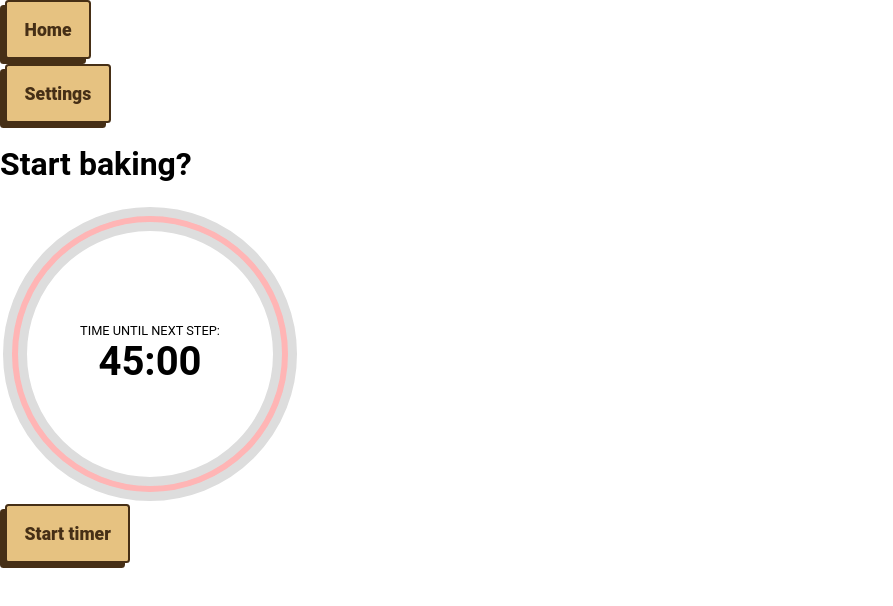
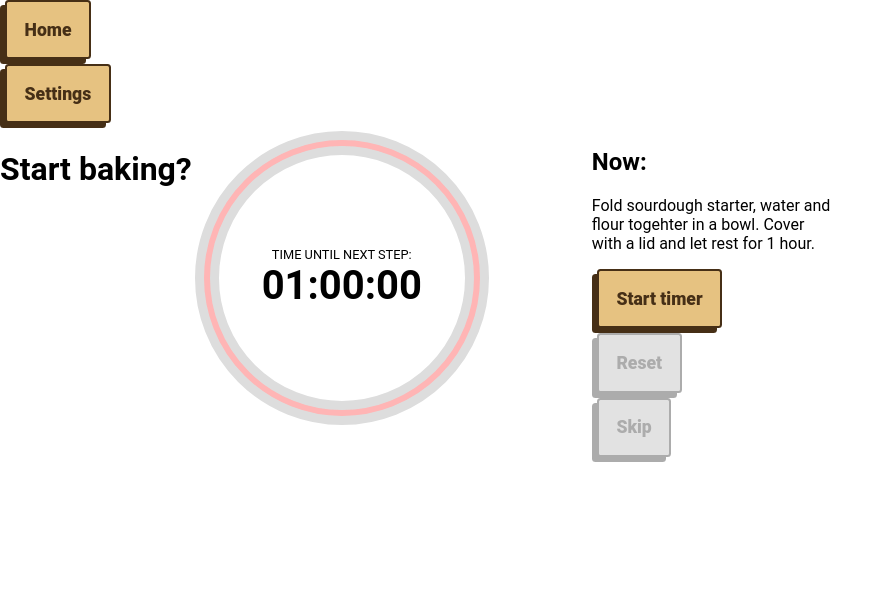
Before and after one commit to fermentedcat/dough-timer, a React (Create React App) app: page /bake in a window 1280 px wide. Shown: the top 606 px of the page, without its empty margins (0-893 px from the left). Built offline with nearby package versions, Linux system fonts and the light colour scheme.

Commit message:
Add skip and restart functionality

```diff
--- a/src/views/Bake/Bake.jsx
+++ b/src/views/Bake/Bake.jsx
@@ -1,36 +1,90 @@
-import React, { useState } from 'react'
+import React, { useEffect, useState } from 'react'
 
 import styles from './Bake.module.scss'
-import Button from '../../components/Button/Button'
 import Link from '../../components/Link/Link'
 import { Timer } from '../../components/Timer/Timer'
+import Step from '../../components/Step/Step'
+import recipes from '../../data/recipes.json'
 
 const Bake = () => {
-  const [isStarted, setIsStarted] = useState(false)
+  const [isRunning, setIsRunning] = useState(false)
+  const [isFinished, setIsFinished] = useState(true)
+  const [hasUpdated, setHasUpdated] = useState(false)
+  const [currentStep, setCurrentStep] = useState(0)
+  const [secondsToNext, setSecondsToNext] = useState(0)
 
-  function handleStartTimer() {
-    setIsStarted(true)
+  function stopTimer() {
+    setIsRunning(false)
+    setIsFinished(true)
+    setSecondsToNext(recipes[0].steps[currentStep].secondsToNext)
   }
+
+  function skipTimer() {
+    // make current step active
+    // show digits for next timer
+    setIsFinished(true)
+    setIsRunning(false)
+    setHasUpdated(true)
+    setSecondsToNext(recipes[0].steps[currentStep].secondsToNext)
+  }
+
+  function restartTimer() {
+    if (!isFinished && !isRunning) {
+      startTimer()
+      return
+    }
+    // Stop and reset timer to current time
+    setIsRunning(false)
+    setHasUpdated(true)
+  }
+
+  function startTimer() {
+    setIsFinished(false)
+    setIsRunning(true)
+    setHasUpdated(false)
+  }
+
+  function handleStepDone() {
+    setCurrentStep(currentStep + 1)
+    setHasUpdated(true)
+  }
+
+  useEffect(() => {
+    if (currentStep > 0) {
+      // timer should start if currentStep has increased
+      setSecondsToNext(recipes[0].steps[currentStep - 1].secondsToNext)
+      startTimer()
+      return
+    }
+    // default show first timer digits
+    setSecondsToNext(recipes[0].steps[currentStep].secondsToNext)
+  }, [currentStep])
+
   return (
     <>
       <nav>
         <Link to="/" type="button">Home</Link>
         <Link to="/settings" type="button">Settings</Link>
       </nav>
-      <main>
+      <main className={styles.wrapper}>
         <h1>Start baking?</h1>
         <section className={styles.timerWrapper}>
           <Timer
-            time={2700}
-            onFinish={() => console.log('yay')}
-            isStarted={isStarted}
+            time={secondsToNext}
+            onFinish={stopTimer}
+            isRunning={isRunning}
+            hasUpdated={hasUpdated}
           />
-          <Button
-            onClick={handleStartTimer}
-          >
-            Start timer
-          </Button>
+          {/* <Button onClick={stopTimer}>Avbryt</Button> */}
         </section>
+        <Step
+          step={recipes[0].steps[currentStep]}
+          onDone={handleStepDone}
+          onRestart={restartTimer}
+          onSkip={skipTimer}
+          active={isFinished}
+          isStopped={!isFinished && !isRunning}
+        />
       </main>
     </>
   )
--- a/src/views/Bake/Bake.module.scss
+++ b/src/views/Bake/Bake.module.scss
@@ -1,4 +1,11 @@
 @import '../../global.scss';
+
+.wrapper {
+  height: 100%;
+  overflow: auto;
+  display: flex;
+
+}
 
 .timerWrapper {
   width: 400px;
```
